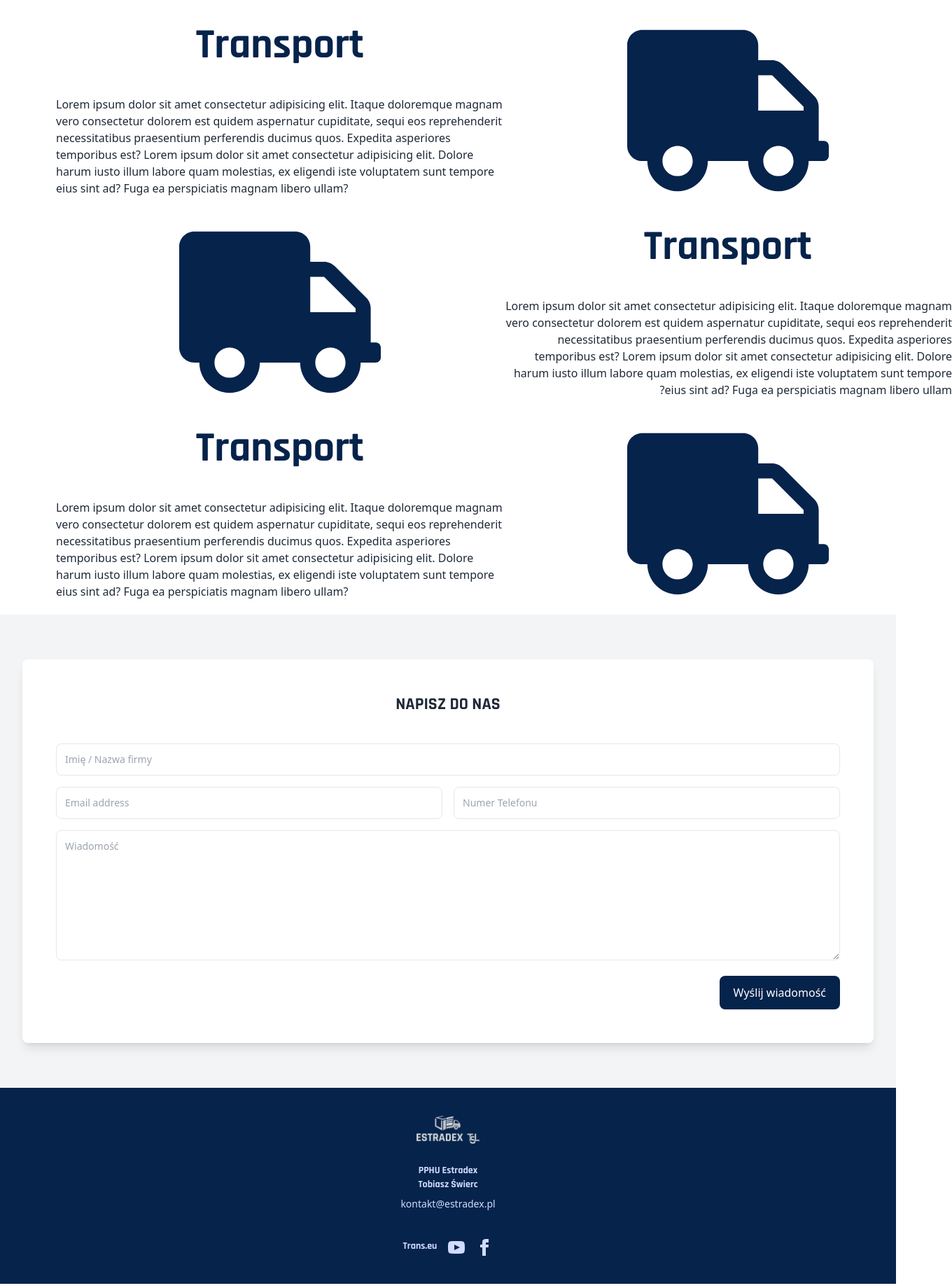
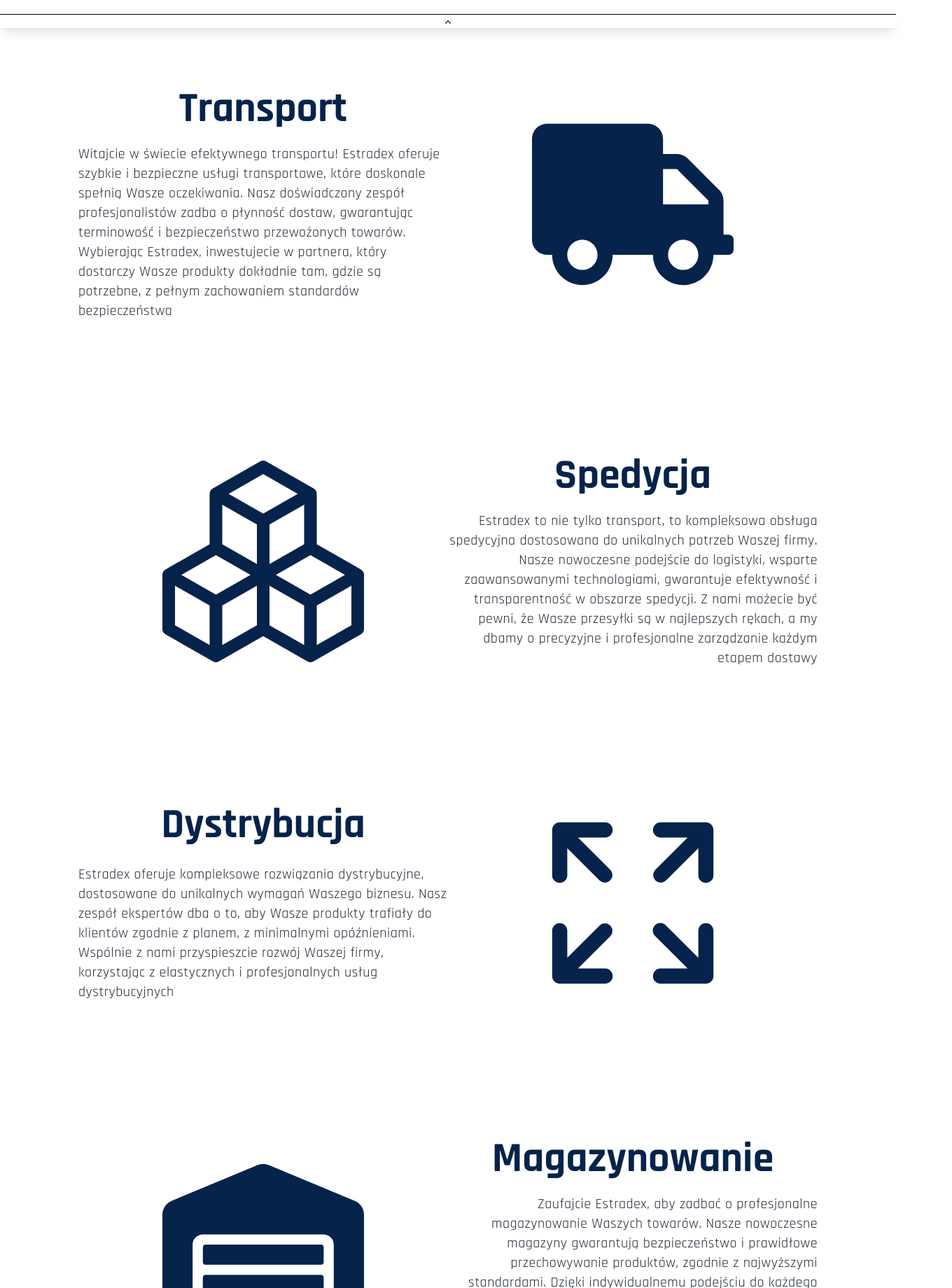
Before and after one commit to janekbartnicki/estradex-website, a React (Vite) app: page / in a window 1280 px wide. Shown: the part 760-2600 px from the top of the page at 70% size, 1360 px wide, since content can reach past the window. Built offline with nearby package versions, Linux system fonts and the light colour scheme.

Commit message:
working on service sections

```diff
--- a/src/App.tsx
+++ b/src/App.tsx
@@ -1,3 +1,4 @@
+import BackAnchorBtn from './components/BackAnchorBtn';
 import EmailForm from './components/EmailForm';
 import Footer from './components/Footer';
 import Home from './components/Home';
@@ -13,11 +14,12 @@
             <div className='mt-10'>
                 <Home/>
             </div>
-            <div className=''>
+            <div className='mx-10 lg:mx-28'>
                 <Sections/>
             </div>
             <EmailForm/>
             <Footer/>
+            <BackAnchorBtn/>
         </>
     )
 }
--- /dev/null
+++ b/src/components/BackAnchorBtn.tsx
@@ -0,0 +1,13 @@
+import { MdKeyboardArrowUp } from "react-icons/md";
+
+const BackAnchorBtn: React.FC = () => {
+    return (
+        <a href="#" className="btm-nav h-5 shadow-lg border-t border-black">
+            <button>
+                <MdKeyboardArrowUp className="h-8 w-8"/>
+            </button>
+        </a>
+    )
+}
+
+export default BackAnchorBtn;
--- a/src/components/EmailForm.tsx
+++ b/src/components/EmailForm.tsx
@@ -1,7 +1,7 @@
 const EmailForm: React.FC = () => {
     return (
         <section className="bg-gray-100" id="wiadomosc">
-            <div className="mx-auto max-w-screen-xl px-4 py-16 sm:px-6 lg:px-8">
+            <div className="mx-auto max-w-screen-xl px-4 py-20 sm:px-6 lg:px-8">
                 <div className="rounded-lg bg-white p-8 shadow-lg lg:col-span-3 lg:p-12">
                     <div className="rajdhani-bold uppercase text-center text-2xl mb-10">Napisz do nas</div>
                     <form action="#" className="space-y-4">
--- a/src/components/Home.tsx
+++ b/src/components/Home.tsx
@@ -11,18 +11,22 @@
                     <ServiceCard
                         title='Transport'
                         imgRef='https://40ton.net/wp-content/uploads/2018/08/iveco_daily_72c18_5.jpg'
+                        href='#transport'
                     />
                     <ServiceCard
                         title='Spedycja'
                         imgRef='https://dla-przewoznika.pl/wp-content/uploads/2021/07/przewoznik-spedycja-roznice-1250x700.jpg'
+                        href='#spedycja'
                     />
                     <ServiceCard
                         title='Dystrybucja'
                         imgRef='https://crn.pl/wp-content/uploads/2021/09/otwarcie-debata-channel-award-dystrybucja-it.jpg'
+                        href='#dystrybucja'
                     />
                     <ServiceCard
                         title='Magazynowanie'
                         imgRef='https://www.idosell.com/panel/file-gate.php?id=91175&lang=pl&ext=.png'
+                        href='#magazynowanie'
                     />
                 </div>
             </div>
@@ -31,5 +35,3 @@
 }
 
 export default Home;
-
-//TODO: Eventually remove imgRef tag from both tag and component
--- a/src/components/SectionView.tsx
+++ b/src/components/SectionView.tsx
@@ -6,12 +6,12 @@
     desc: string;
 }
 
-const SectionView: React.FC<SectionViewProps> = ({href, children, rtl, title, desc}) => {
+const SectionView: React.FC<SectionViewProps> = ({ href, children, rtl, title, desc }) => {
     return (
-        <div className="flex flex-wrap w-full lg:mx-20 mx-5" dir={rtl ? 'rtl' : 'ltr'} id={href}>
+        <div className="flex flex-wrap w-full mb-20 pt-28" dir={rtl ? 'rtl' : 'ltr'} id={href}>
             <div className="grid place-items-center w-full sm:md:w-1/2">
                 <p className="text-6xl text-estradex-blue rajdhani-bold">{title}</p>
-                <p>{desc}</p>
+                <p className="rajdhani-regular text-xl tracking-wide mt-5">{desc}</p>
             </div>
             <div className="grid place-items-center w-full sm:md:w-1/2">
                 {children}
--- a/src/components/Sections.tsx
+++ b/src/components/Sections.tsx
@@ -1,8 +1,8 @@
-import { FaTruck } from "react-icons/fa";
+import { FaTruck, FaWarehouse } from "react-icons/fa";
+import { BsBoxes } from "react-icons/bs";
+import { HiMiniArrowsPointingOut } from "react-icons/hi2";
 
 import SectionView from "./SectionView";
-
-const lorem = "Lorem ipsum dolor sit amet consectetur adipisicing elit. Itaque doloremque magnam vero consectetur dolorem est quidem aspernatur cupiditate, sequi eos reprehenderit necessitatibus praesentium perferendis ducimus quos. Expedita asperiores temporibus est? Lorem ipsum dolor sit amet consectetur adipisicing elit. Dolore harum iusto illum labore quam molestias, ex eligendi iste voluptatem sunt tempore eius sint ad? Fuga ea perspiciatis magnam libero ullam?";
 
 const Sections: React.FC = () => {
     return (
@@ -10,24 +10,40 @@
             <SectionView
                 href="#transport"
                 title="Transport"
-                desc={lorem}
+                desc={
+                    "Witajcie w świecie efektywnego transportu! Estradex oferuje szybkie i bezpieczne usługi transportowe, które doskonale spełnią Wasze oczekiwania. Nasz doświadczony zespół profesjonalistów zadba o płynność dostaw, gwarantując terminowość i bezpieczeństwo przewożonych towarów. Wybierając Estradex, inwestujecie w partnera, który dostarczy Wasze produkty dokładnie tam, gdzie są potrzebne, z pełnym zachowaniem standardów bezpieczeństwa"
+                }
             >
                 <FaTruck className="w-72 h-72 text-estradex-blue"/>
             </SectionView>
             <SectionView
-                href="#transport"
-                title="Transport"
-                desc={lorem}
+                href="#spedycja"
+                title="Spedycja"
+                desc={
+                    "Estradex to nie tylko transport, to kompleksowa obsługa spedycyjna dostosowana do unikalnych potrzeb Waszej firmy. Nasze nowoczesne podejście do logistyki, wsparte zaawansowanymi technologiami, gwarantuje efektywność i transparentność w obszarze spedycji. Z nami możecie być pewni, że Wasze przesyłki są w najlepszych rękach, a my dbamy o precyzyjne i profesjonalne zarządzanie każdym etapem dostawy"
+                }
                 rtl
             >
-                <FaTruck className="w-72 h-72 text-estradex-blue"/>
+                <BsBoxes className="w-72 h-72 text-estradex-blue"/>
             </SectionView>
             <SectionView
-                href="#transport"
-                title="Transport"
-                desc={lorem}
+                href="#dystrybucja"
+                title="Dystrybucja"
+                desc={
+                    "Estradex oferuje kompleksowe rozwiązania dystrybucyjne, dostosowane do unikalnych wymagań Waszego biznesu. Nasz zespół ekspertów dba o to, aby Wasze produkty trafiały do klientów zgodnie z planem, z minimalnymi opóźnieniami. Wspólnie z nami przyspieszcie rozwój Waszej firmy, korzystając z elastycznych i profesjonalnych usług dystrybucyjnych"
+                }
             >
-                <FaTruck className="w-72 h-72 text-estradex-blue"/>
+                <HiMiniArrowsPointingOut className="w-72 h-72 text-estradex-blue"/>
+            </SectionView>
+            <SectionView
+                href="#magazynowanie"
+                title="Magazynowanie"
+                desc={
+                    "Zaufajcie Estradex, aby zadbać o profesjonalne magazynowanie Waszych towarów. Nasze nowoczesne magazyny gwarantują bezpieczeństwo i prawidłowe przechowywanie produktów, zgodnie z najwyższymi standardami. Dzięki indywidualnemu podejściu do każdego klienta, Estradex staje się nie tylko dostawcą, ale także partnerem, który zapewni Wam spokój i pewność, że Wasze produkty są w najlepszych rękach"
+                }
+                rtl
+            >
+                <FaWarehouse className="w-72 h-72 text-estradex-blue"/>
             </SectionView>
         </>
     )
--- a/src/components/ServiceCard.tsx
+++ b/src/components/ServiceCard.tsx
@@ -3,14 +3,22 @@
 interface ServiceCardProps {
     title: string;
     imgRef: string;
+    href: string;
 }
 
-const ServiceCard: React.FC<ServiceCardProps> = ({ title, imgRef }) => {
+const ServiceCard: React.FC<ServiceCardProps> = ({ title, imgRef, href }) => {
+
+    const handleClickScroll = (): void => {
+        const element = document.getElementById(href);
+
+        element?.scrollIntoView({behavior: "smooth"});
+    }
+
     return (
         <div className="w-96 item">
-            <a href="#" className="group relative block bg-black rounded-md shadow-lg">
+            <a href={href} onClick={handleClickScroll} className="group relative block bg-black rounded-md shadow-lg">
             <img
-                alt=""
+                alt={title}
                 src={imgRef}
                 className="absolute inset-0 h-full w-full object-cover opacity-75 transition-opacity group-hover:opacity-50 saturate-50 rounded-md"
             />
```
